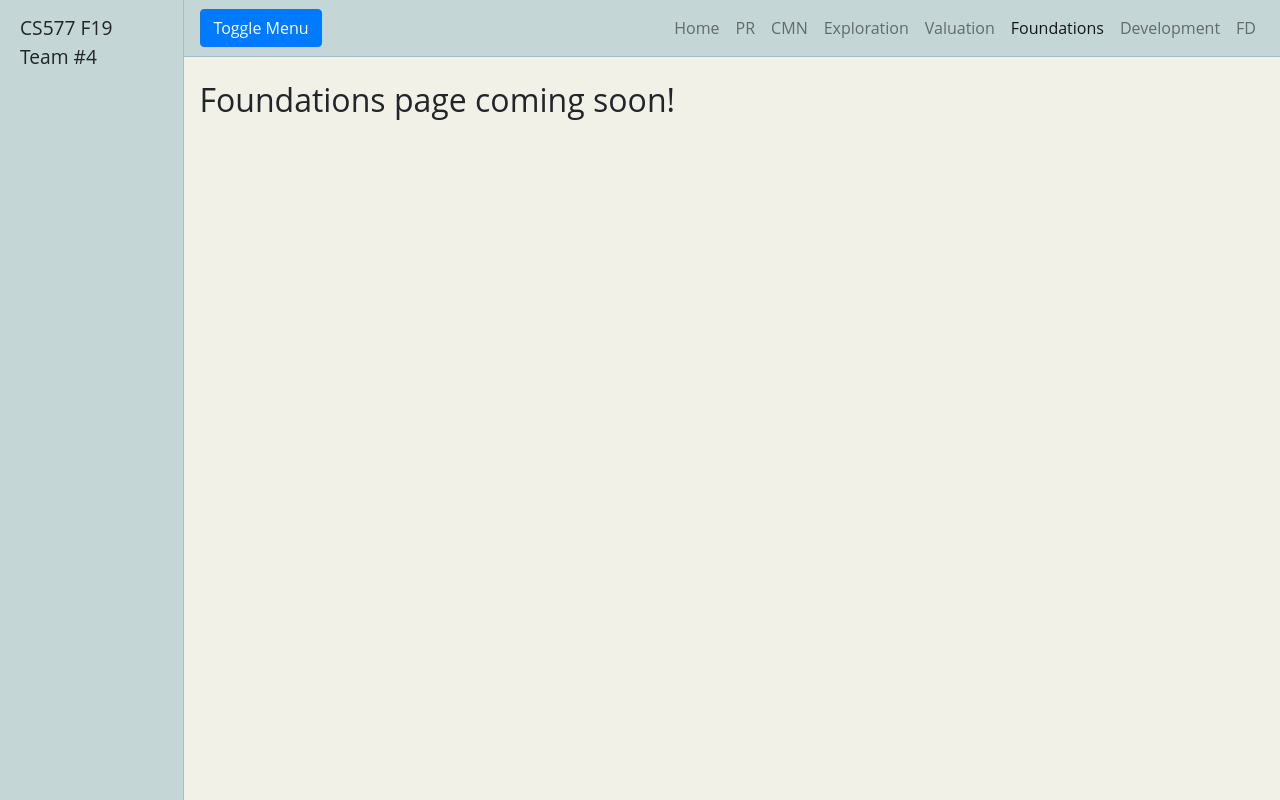
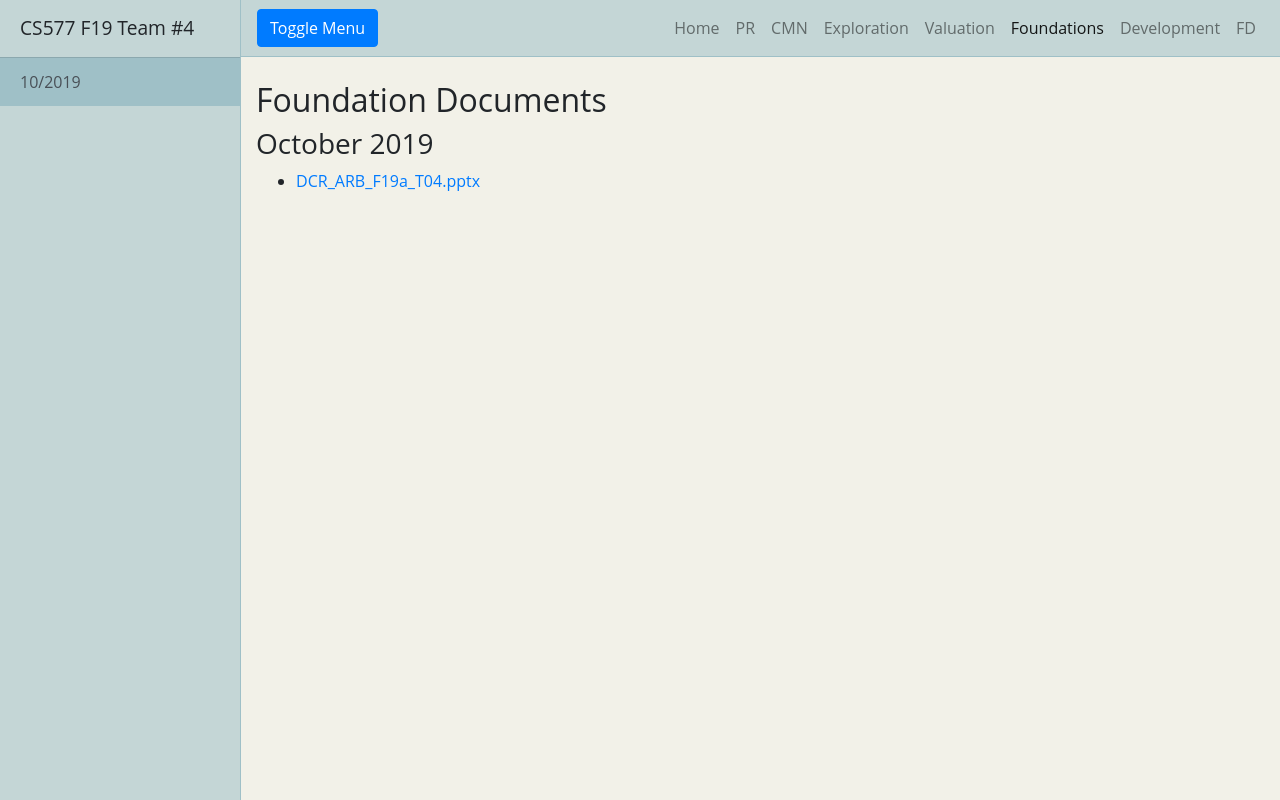
Before and after one commit to kgrimes2/CS577a-Fall2019-Team04, a website: page Foundations/index.html in a window 1280 px wide. Drawn offline with Linux system fonts and the light colour scheme.

Commit message:
Add first draft of ARB slides

```diff
--- a/Foundations/index.html
+++ b/Foundations/index.html
@@ -24,7 +24,10 @@
 
     <!-- Sidebar -->
     <div class="bg-light border-right" id="sidebar-wrapper">
-      <div class="sidebar-heading">CS577 F19 Team #4</div>
+        <div class="sidebar-heading">CS577 F19 Team #4</div>
+        <div class="list-group list-group-flush">
+            <a href="#oct19" class="list-group-item list-group-item-action bg-light">10/2019</a>
+        </div>
     </div>
     <!-- /#sidebar-wrapper -->
 
@@ -71,7 +74,15 @@
 
       <a name="welcome"></a>
       <div class="container-fluid">
-        <h2 class="mt-4">Foundations page coming soon!</h2>
+        <h2 class="mt-4">Foundation Documents</h2>
+      </div>
+
+      <a name="oct19"></a>
+      <div class="container-fluid">
+          <h3>October 2019</h3>
+          <ul>
+              <li><a href="./DCR_ARB_F19a_T04.pptx">DCR_ARB_F19a_T04.pptx</a></li>
+          </ul>
       </div>
 
   </div>
```
Also changed, not shown: index.html (+4 -3 lines), 1 other file.
